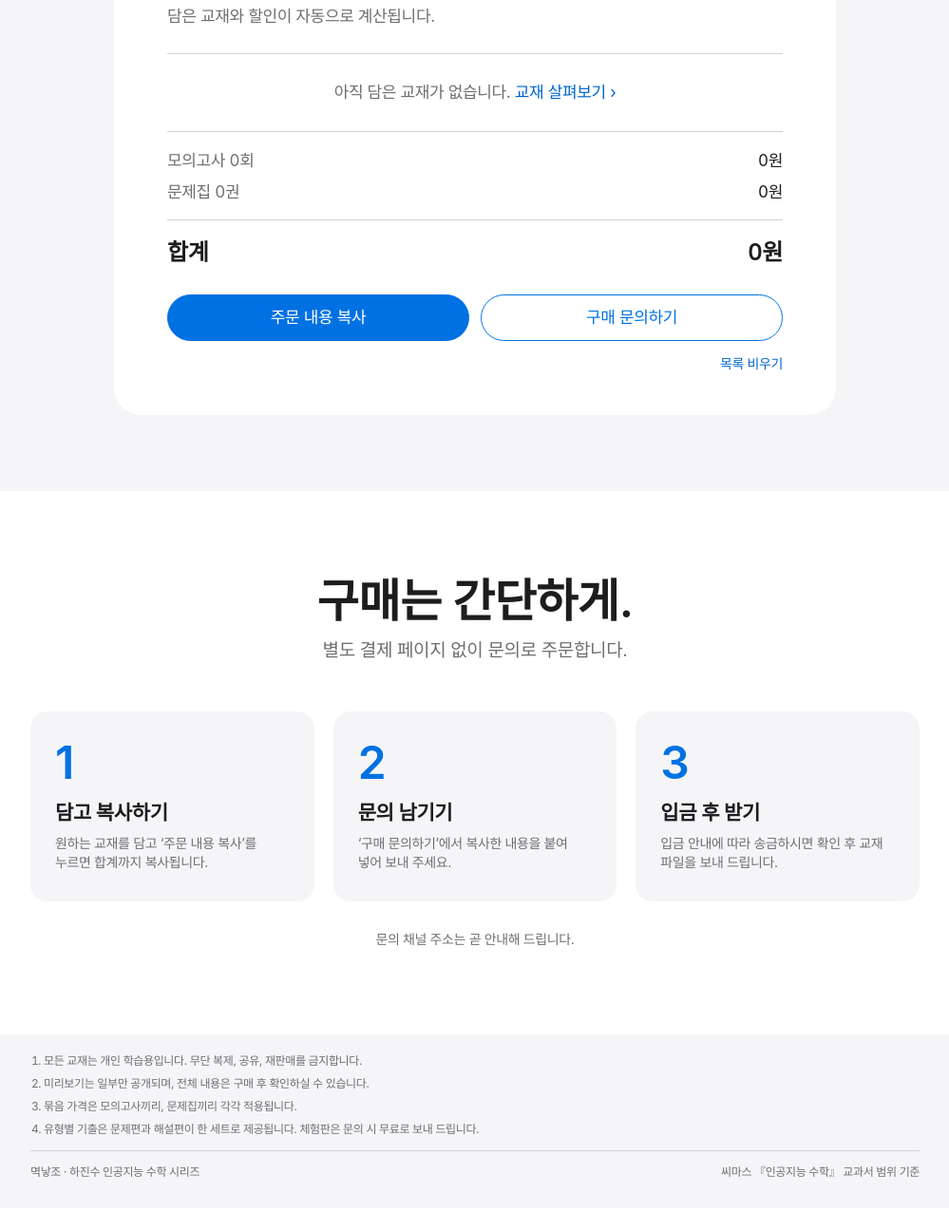
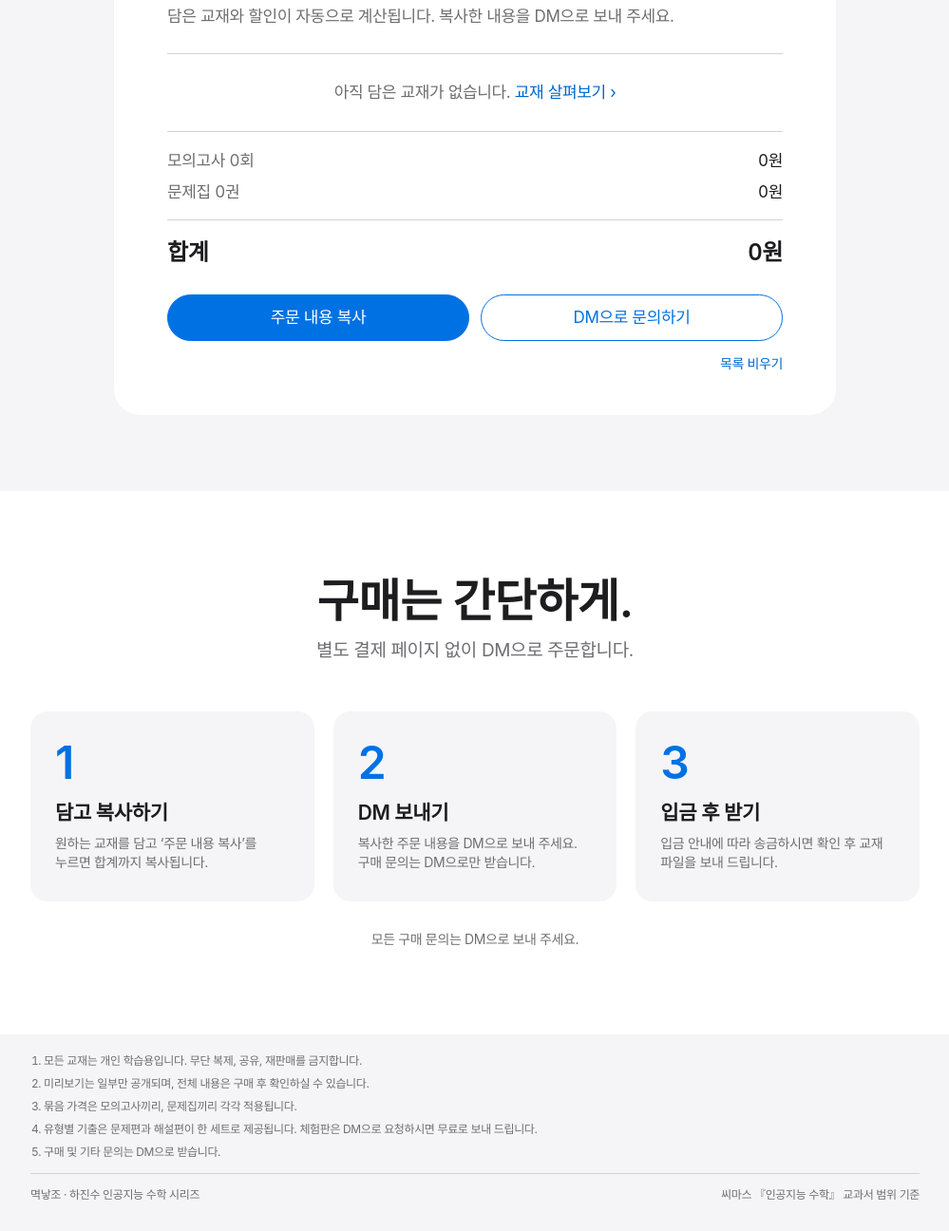
Before and after one commit to theducmuchim/myeoknakjo, a plain HTML site: page index.html in a window 1280 px wide. Shown: the part 3729-5025 px from the top of the page at 95% size, without its empty margins (140-1139 px from the left). Before the commit the page ends 5001 px from the top, so only its background shows below. Drawn offline with Linux system fonts and the light colour scheme.

Commit message:
구매 문의를 DM으로 안내
Co-Authored-By: Claude Opus 5.5 <noreply@anthropic.com>
Claude-Session: https://claude.ai/code/session_01TGifhYVivmiheFdHP2R5Uy

```diff
--- a/index.html
+++ b/index.html
@@ -280,7 +280,7 @@ footer .fb{display:flex;justify-content:space-between;flex-wrap:wrap;gap:8px}
     <div class="wrap">
       <div class="bagbox">
         <h2>주문 목록.</h2>
-        <p class="lede">담은 교재와 할인이 자동으로 계산됩니다.</p>
+        <p class="lede">담은 교재와 할인이 자동으로 계산됩니다. 복사한 내용을 DM으로 보내 주세요.</p>
         <ul class="olist" id="olist"></ul>
         <div class="sum">
           <div><span>모의고사 <span id="nE" class="num">0</span>회</span><span id="sE" class="num">0원</span></div>
@@ -291,7 +291,7 @@ footer .fb{display:flex;justify-content:space-between;flex-wrap:wrap;gap:8px}
         <div class="hint" id="hint" hidden></div>
         <div class="bagact">
           <button class="pill" id="copyBtn" type="button">주문 내용 복사</button>
-          <a class="pill ghost" id="askBtn" href="#guide">구매 문의하기</a>
+          <a class="pill ghost" id="askBtn" href="#guide">DM으로 문의하기</a>
         </div>
         <div class="bagfoot"><span class="toast" id="toast" role="status"></span><button id="clearBtn" type="button">목록 비우기</button></div>
       </div>
@@ -301,10 +301,10 @@ footer .fb{display:flex;justify-content:space-between;flex-wrap:wrap;gap:8px}
   <section class="guide" id="guide">
     <div class="wrap">
       <h2>구매는 간단하게.</h2>
-      <p class="lede">별도 결제 페이지 없이 문의로 주문합니다.</p>
+      <p class="lede">별도 결제 페이지 없이 DM으로 주문합니다.</p>
       <ol class="steps">
         <li><h3>담고 복사하기</h3><p>원하는 교재를 담고 ‘주문 내용 복사’를 누르면 합계까지 복사됩니다.</p></li>
-        <li><h3>문의 남기기</h3><p>‘구매 문의하기’에서 복사한 내용을 붙여 넣어 보내 주세요.</p></li>
+        <li><h3>DM 보내기</h3><p>복사한 주문 내용을 DM으로 보내 주세요. 구매 문의는 DM으로만 받습니다.</p></li>
         <li><h3>입금 후 받기</h3><p>입금 안내에 따라 송금하시면 확인 후 교재 파일을 보내 드립니다.</p></li>
       </ol>
       <p class="lede" id="contactLine" style="margin:30px 0 0;font-size:14px"></p>
@@ -317,7 +317,8 @@ footer .fb{display:flex;justify-content:space-between;flex-wrap:wrap;gap:8px}
     <li>모든 교재는 개인 학습용입니다. 무단 복제, 공유, 재판매를 금지합니다.</li>
     <li>미리보기는 일부만 공개되며, 전체 내용은 구매 후 확인하실 수 있습니다.</li>
     <li>묶음 가격은 모의고사끼리, 문제집끼리 각각 적용됩니다.</li>
-    <li>유형별 기출은 문제편과 해설편이 한 세트로 제공됩니다. 체험판은 문의 시 무료로 보내 드립니다.</li>
+    <li>유형별 기출은 문제편과 해설편이 한 세트로 제공됩니다. 체험판은 DM으로 요청하시면 무료로 보내 드립니다.</li>
+    <li>구매 및 기타 문의는 DM으로 받습니다.</li>
   </ol>
   <div class="fb"><span>멱낳조 · 하진수 인공지능 수학 시리즈</span><span>씨마스 『인공지능 수학』 교과서 범위 기준</span></div>
 </div></footer>
@@ -369,7 +370,7 @@ for (const [id, name, kicker, desc, pg, pv, list] of B) P.push({ id, cat: 'book'
   spec: [['범위', '교과서 Ⅰ~Ⅴ 전 단원'], ['분량', pg], ['구성', '개념 정리 포함']], list });
 P.push({ id: 'trial', cat: 'book', free: true, name: '체험판', kicker: '무료', desc: '난이도와 개념을 섞은 12쪽 맛보기.', cover: 'img/c_trial.jpg',
   pages: [['img/c_trial.jpg', '표지'], ['img/p_trial_1.jpg', '본문'], ['img/p_trial_2.jpg', '본문']],
-  spec: [['분량', '12쪽'], ['구성', '여러 단원 · 난이도 혼합']], list: ['구매 전 교재 스타일 확인용', '정답과 해설 포함', '문의 시 무료로 보내 드립니다'] });
+  spec: [['분량', '12쪽'], ['구성', '여러 단원 · 난이도 혼합']], list: ['구매 전 교재 스타일 확인용', '정답과 해설 포함', 'DM으로 요청하시면 무료로 보내 드립니다'] });
 
 const won = n => n.toLocaleString('ko-KR') + '원';
 const $ = id => document.getElementById(id);
@@ -384,7 +385,7 @@ function card(p) {
   el.innerHTML = `<div class="kicker">${p.kicker || ''}</div><h3>${p.name}</h3><div class="desc">${p.desc}</div>
     <button class="cv" type="button" data-open="${p.id}" aria-label="${p.name} 미리보기"><img src="${p.cover}" alt="${p.name} 표지" loading="lazy"></button>
     <div class="row"><div class="p">${p.free ? '<b>무료</b>' : `<b class="num">${won(p.price || 3000)}</b><br><span style="color:var(--sub);font-size:12px">${note}</span>`}</div>
-    ${p.free ? `<a class="pill sm ghost" href="#guide">문의 시 제공</a>` : `<button class="pill sm" type="button" data-add="${p.id}"></button>`}</div>
+    ${p.free ? `<a class="pill sm ghost" href="#guide">DM으로 요청</a>` : `<button class="pill sm" type="button" data-add="${p.id}"></button>`}</div>
     <button class="more" type="button" data-open="${p.id}">미리보기</button>`;
   return el;
 }
@@ -450,11 +451,11 @@ function toast(m) { $('toast').textContent = m; clearTimeout(tt); tt = setTimeou
 $('copyBtn').addEventListener('click', () => {
   const s = orderText(); if (!s) return toast('먼저 교재를 담아 주세요.');
   const fb = () => { const ta = document.createElement('textarea'); ta.value = s; ta.style.position = 'fixed'; ta.style.opacity = '0'; document.body.appendChild(ta); ta.select();
-    let ok = false; try { ok = document.execCommand('copy'); } catch (e) {} ta.remove(); toast(ok ? '주문 내용을 복사했습니다.' : '복사가 막혀 있습니다. 목록을 직접 적어 보내 주세요.'); };
-  try { navigator.clipboard.writeText(s).then(() => toast('주문 내용을 복사했습니다.'), fb); } catch (e) { fb(); }
+    let ok = false; try { ok = document.execCommand('copy'); } catch (e) {} ta.remove(); toast(ok ? '복사했습니다. DM으로 보내 주세요.' : '복사가 막혀 있습니다. 목록을 직접 적어 보내 주세요.'); };
+  try { navigator.clipboard.writeText(s).then(() => toast('복사했습니다. DM으로 보내 주세요.'), fb); } catch (e) { fb(); }
 });
 if (CONTACT_URL) { const a = $('askBtn'); a.href = CONTACT_URL; a.target = '_blank'; a.rel = 'noopener'; $('contactLine').innerHTML = `문의: <a href="${CONTACT_URL}" target="_blank" rel="noopener">${CONTACT_URL}</a>`; }
-else $('contactLine').textContent = '문의 채널 주소는 곧 안내해 드립니다.';
+else $('contactLine').textContent = '모든 구매 문의는 DM으로 보내 주세요.';
 
 let mId = null, mIdx = 0;
 const modal = $('modal');
@@ -473,7 +474,7 @@ function openModal(id) {
 }
 function syncModalBtn() {
   const p = P.find(x => x.id === mId), b = $('mAdd');
-  if (p.free) { b.textContent = '문의 시 무료 제공'; b.disabled = true; return; }
+  if (p.free) { b.textContent = 'DM으로 요청하면 무료 제공'; b.disabled = true; return; }
   b.disabled = false; const on = cart.has(p.id); b.textContent = on ? '주문 목록에서 빼기' : '주문 목록에 담기'; b.classList.toggle('on', on);
 }
 function show(i) {
```
